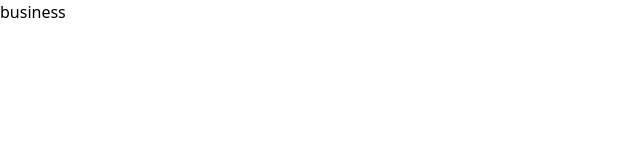
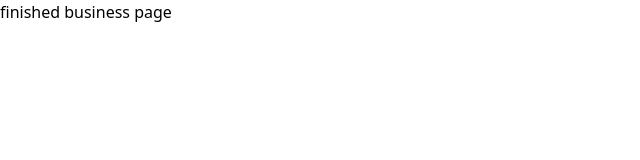
Before and after one commit to ddupree123/maestro-FE, a Next.js app: page /business in a window 1280 px wide. Shown: the top 160 px of the page, without its empty margins (0-640 px from the left). Built offline with nearby package versions, Linux system fonts and the light colour scheme.

Commit message:
completed bus page

```diff
--- a/pages/business.tsx
+++ b/pages/business.tsx
@@ -2,7 +2,7 @@ import React from 'react'
 
 const Busines = () => {
   return (
-    <div>business</div>
+    <div>finished business page</div>
   )
 }
 
```
